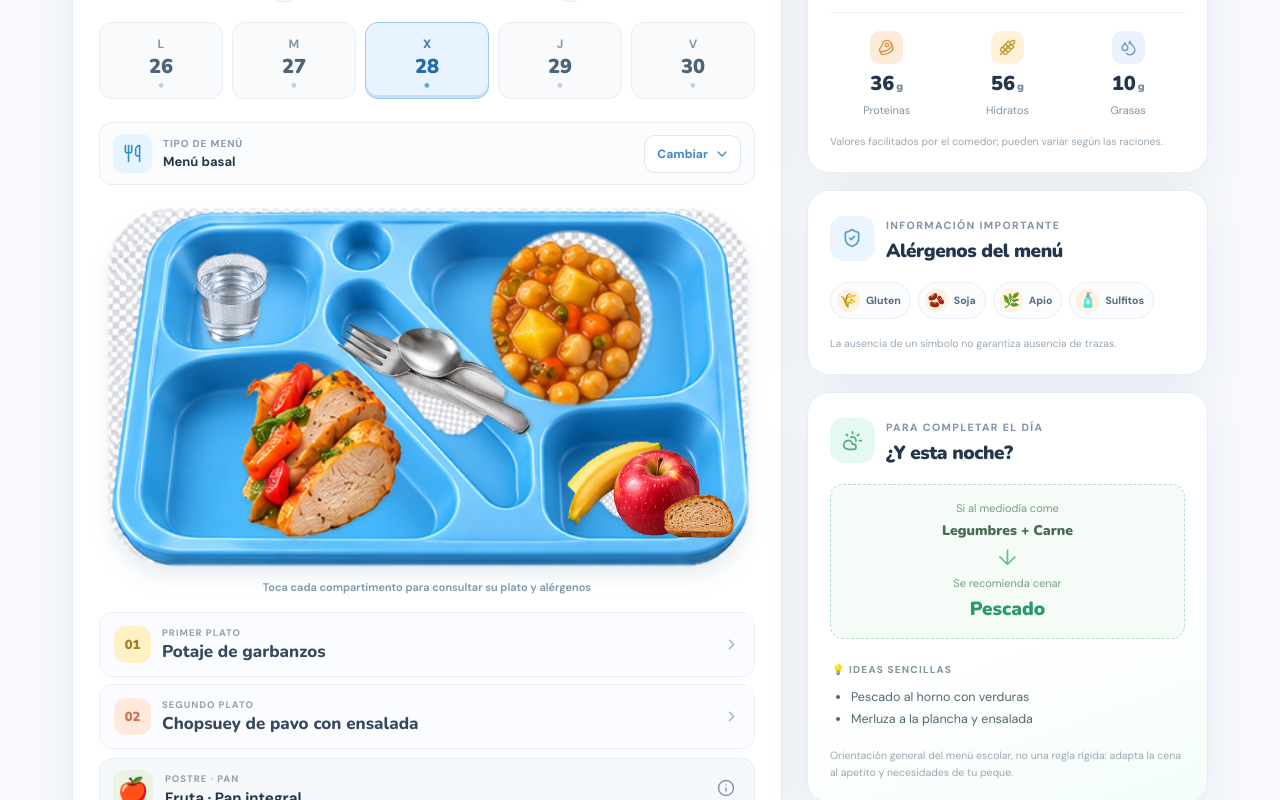
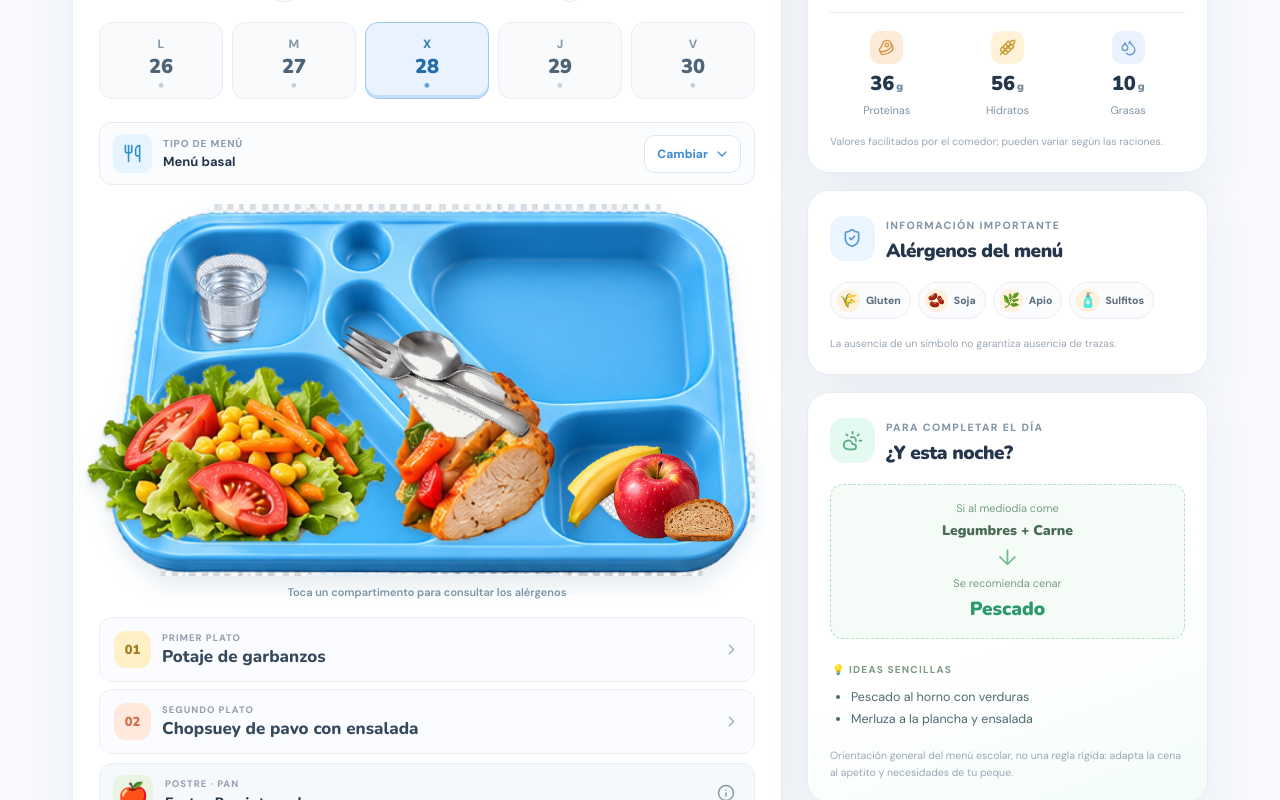
Before and after one commit to talaverilla85/Comedor-Escolar, a Next.js app: page / in a window 1280 px wide. Shown: the part 436-1236 px from the top of the page. Built offline with nearby package versions, Linux system fonts and the light colour scheme.

Commit message:
fix(ui): fill first-course well, constrain solid foods and align diagonal cutlery

```diff
--- a/components/Tray.jsx
+++ b/components/Tray.jsx
@@ -1,26 +1,87 @@
 import {familyImage} from '@/lib/image-categories';
-/** Bandeja original: cuatro huecos, vaso arriba izquierda, primer plato arriba derecha,
- * segundo plato abajo izquierda, postre abajo derecha y cubiertos diagonales.
- * Las imágenes son orientativas. Nunca se infieren ingredientes ni alérgenos a partir de ellas.
+
+/**
+ * One reusable tray, never a pre-rendered tray photograph per calendar day.
+ * Liquid first courses use a well-shaped surface mask: no floating circular bowl.
+ * Solid courses stay within the lower-left well and never cross the cutlery channel.
+ * Food images are illustrative ONLY; alérgenos are always read from the PDF data.
  */
-export default function Tray({meal,red,onSelect,menuType}){
- if(!meal)return null;
- const item=(dish,slot)=>familyImage(dish,slot,menuType);
- const first=item(meal.first,'first');
- const second=item(meal.second,'second');
- const side=item(meal.side,'side');
- const dessert=item(meal.dessert,'dessert');
- return <div className="tray-stage">
-  <div className="mi-bandeja-photo" style={{aspectRatio:'533/298'}} role="group" aria-label={`Bandeja ilustrativa: ${meal.first.name}, ${meal.second.name}`}>
-   <img src={red?'/assets/bandeja-roja.png':'/assets/bandeja-azul.png'} className="photo-tray-base" alt="" aria-hidden="true" />
-   <button className="photo-tray-hit tray-water-target" type="button" onClick={()=>onSelect({name:'Agua',allergens:[]},'Bebida')} aria-label="Vaso de agua"><img src="/assets/vaso.png" alt=""/></button>
-   <button className="photo-tray-hit tray-first-target" type="button" onClick={()=>onSelect(meal.first,'Primer plato')} aria-label={`Primer plato: ${meal.first.name}`}>{first?<img src={first} alt=""/>:<span>1º</span>}</button>
-   <button className="photo-tray-hit tray-second-target" type="button" onClick={()=>onSelect(meal.second,'Segundo plato')} aria-label={`Segundo plato: ${meal.second.name}`}>{second?<img src={second} alt=""/>:<span>2º</span>}</button>
-   {side&&<img className="photo-tray-side" src={side} alt="" aria-hidden="true"/>}
-   <button className="photo-tray-hit tray-dessert-target" type="button" onClick={()=>onSelect(meal.dessert,'Postre')} aria-label={`Postre: ${meal.dessert?.name||'No especificado'}`}>{dessert?<img src={dessert} alt=""/>:<span>Postre</span>}</button>
-   <img className="photo-tray-bread" src="/assets/pan.png" alt="" aria-hidden="true" />
-   <img className="photo-tray-cutlery" src="/assets/cubiertos.png" alt="" aria-hidden="true" />
-  </div>
-  <p className="tray-hint">Toca cada compartimento para consultar su plato y alérgenos</p>
- </div>;
+export default function Tray({meal,red,onSelect,menuType}) {
+  if (!meal) return null;
+  const image = (dish, slot) => familyImage(dish,slot,menuType);
+  const first = image(meal.first,'first');
+  const second = image(meal.second,'second');
+  const dessert = image(meal.dessert,'dessert');
+  const name = (meal.second?.name || '').normalize('NFD').replace(/[\u0300-\u036f]/g,'').toLowerCase();
+  const bulk = /pasta|macarron|arroz|paella|pizza|tortilla|revuelto/.test(name);
+  const sides = [];
+  if (/ensalada|crudite/.test(name) || /ensalada|crudite/.test(meal.side?.name || '')) sides.push('/assets/ensalada.png');
+  if (/papa|patata/.test(name) || /papa|patata/.test(meal.side?.name || '')) sides.push('/assets/papas.png');
+  if (!sides.length && meal.side) {
+    const src = image(meal.side,'side');
+    if(src) sides.push(src);
+  }
+  const surface = first?.startsWith('/assets/') ?
+    first.replace('/assets/','/assets-clean/surface-') : null;
+  const select = (dish,label) => () => onSelect(dish,label);
+  const alternate = (event,src) => {
+    if(event.currentTarget.src.endsWith(src)) return;
+    event.currentTarget.src = src;
+  };
+
+  return <div className="tray-stage">
+    <div className="mi-bandeja-photo" style={{aspectRatio:'533/298'}} role="group"
+      aria-label={('Bandeja orientativa: ' + meal.first.name + ', ' + meal.second.name)}>
+      <img
+        src={red?'/assets-clean/bandeja-roja.png':'/assets-clean/bandeja-azul.png'}
+        onError={e=>alternate(e,red?'/assets/bandeja-roja.png':'/assets/bandeja-azul.png')}
+        className="photo-tray-base" alt="" aria-hidden="true"/>
+
+      <button className="photo-tray-hit tray-water-target" type="button"
+        onClick={select({name:'Agua',allergens:[],isWater:true},'Bebida')}
+        aria-label="Agua">
+        <img src="/assets/vaso.png" alt=""/>
+      </button>
+
+      {surface ? <>
+        <svg className="photo-tray-liquid" viewBox="0 0 533 298" preserveAspectRatio="none" aria-hidden="true">
+          <defs>
+            <clipPath id="tray-well-first">
+              <path d="M 313 28 C 328 20 360 20 454 22 C 479 24 492 41 492 65 L 492 110 C 489 139 474 151 445 151 L 341 147 C 317 146 303 130 291 105 C 280 78 286 47 313 28 Z"/>
+            </clipPath>
+          </defs>
+          <image href={surface} x="283" y="20" width="212" height="134"
+            preserveAspectRatio="xMidYMid slice" clipPath="url(#tray-well-first)"/>
+        </svg>
+        <button className="photo-tray-hit tray-first-target tray-liquid-hit" type="button"
+          onClick={select(meal.first,'Primer plato')}
+          aria-label={('Primer plato: ' + meal.first.name)}/>
+      </> :
+      <button className="photo-tray-hit tray-first-target tray-first-solid" type="button"
+        onClick={select(meal.first,'Primer plato')}
+        aria-label={('Primer plato: ' + meal.first.name)}>
+        {first ? <img src={first} alt=""/> : <span>1º</span>}
+      </button>}
+
+      <button className="photo-tray-hit tray-second-target" type="button"
+        onClick={select(meal.second,'Segundo plato')}
+        aria-label={('Segundo plato: ' + meal.second.name)}>
+        {sides.map((src,index)=><img key={src+index} className={'tray-inside-side side-'+index}
+          src={src} alt=""/>)}
+        {second ? <img src={second} className={'tray-main-food ' + (bulk ? 'bulk':'protein')}
+          alt=""/> : <span>2º</span>}
+      </button>
+
+      <button className="photo-tray-hit tray-dessert-target" type="button"
+        onClick={select(meal.dessert,'Postre')}
+        aria-label={('Postre: ' + (meal.dessert?.name||'No especificado'))}>
+        {dessert ? <img src={dessert} alt=""/> : <span>Postre</span>}
+      </button>
+      <img className="photo-tray-bread" src="/assets-clean/pan.png"
+        onError={e=>alternate(e,'/assets/pan.png')} alt="" aria-hidden="true"/>
+      <img className="photo-tray-cutlery" src="/assets-clean/cubiertos.png"
+        onError={e=>alternate(e,'/assets/cubiertos.png')} alt="" aria-hidden="true"/>
+    </div>
+    <p className="tray-hint">Toca un compartimento para consultar los alérgenos</p>
+  </div>;
 }
```
